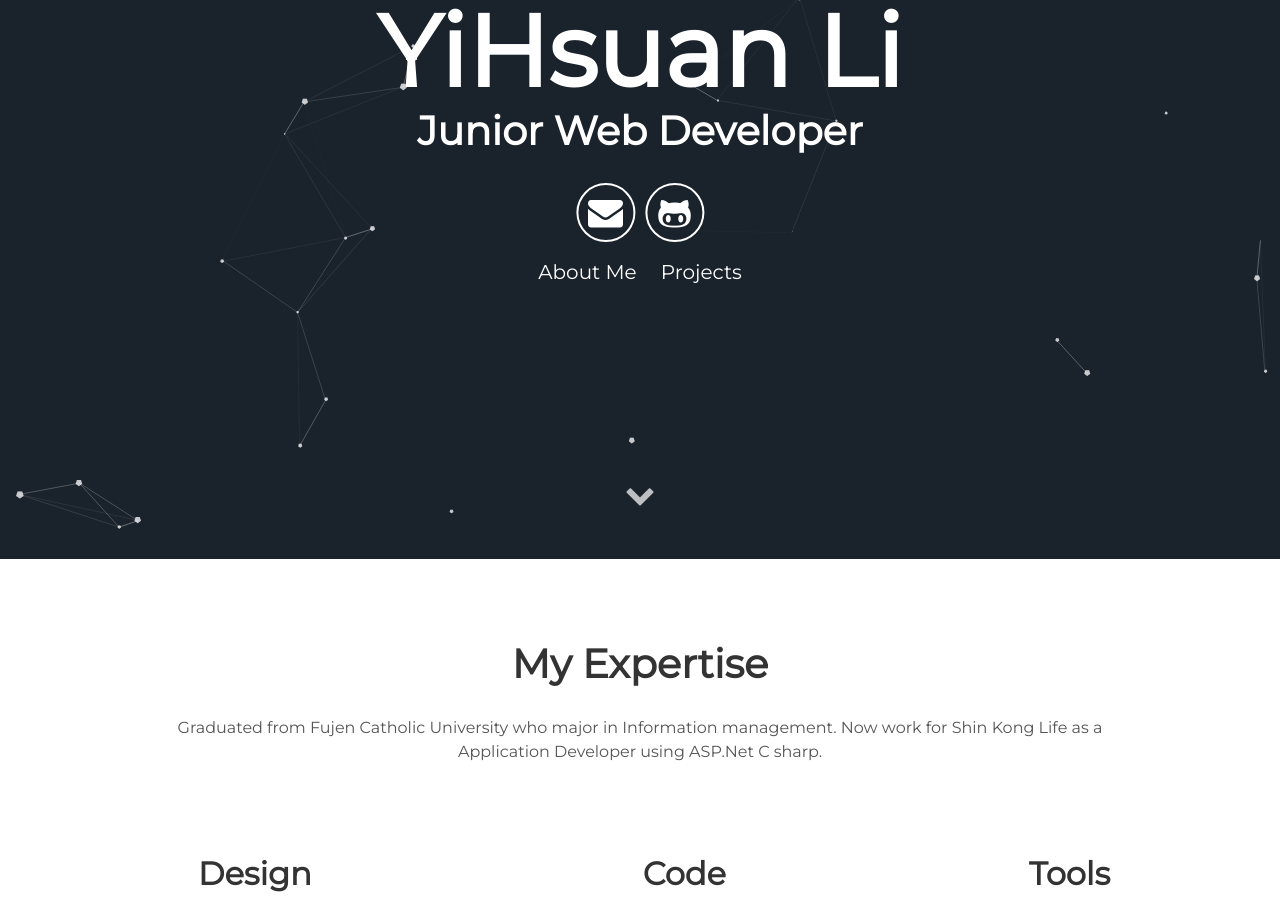
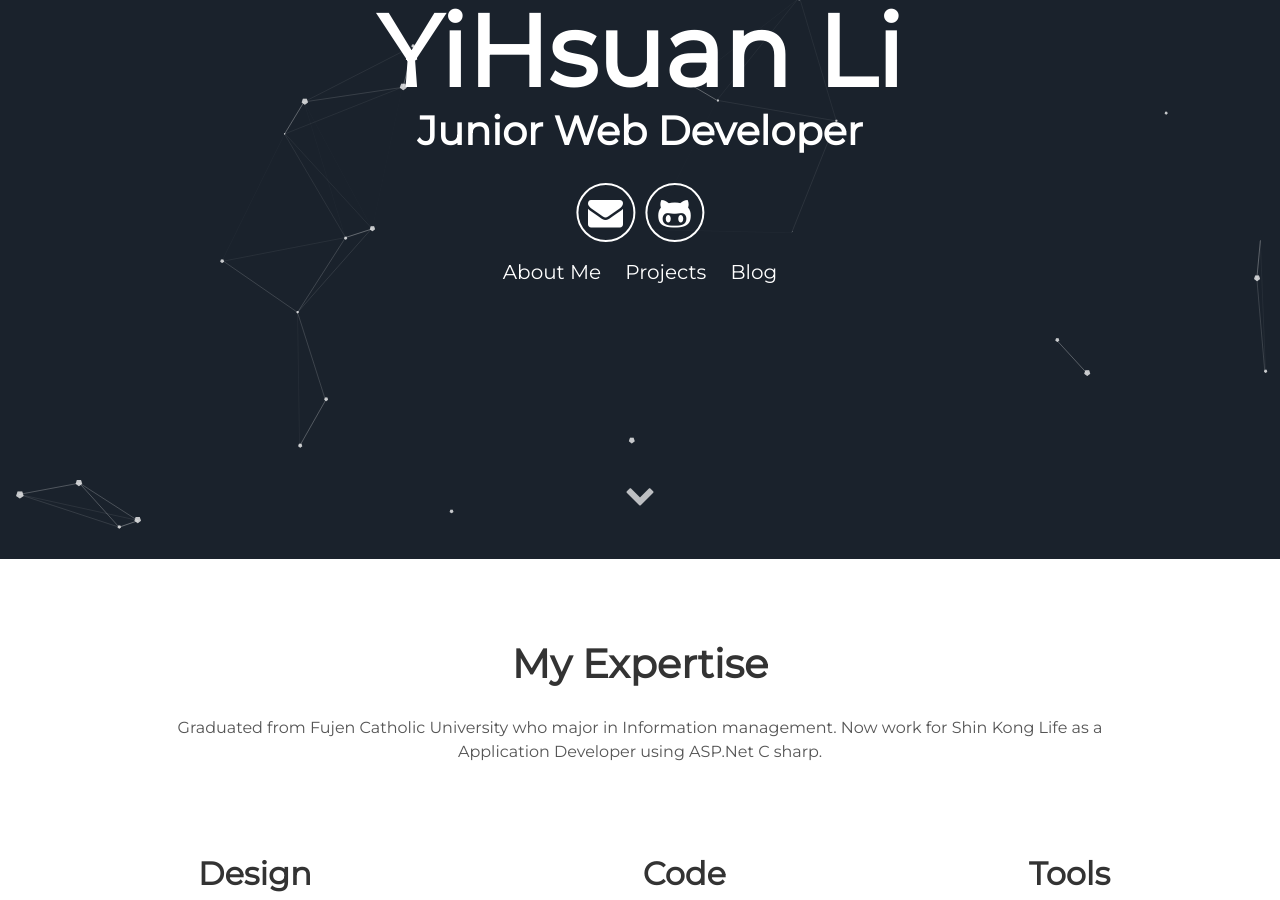
Before and after one commit to YiHsuanLi0113/YiHsuanLi0113.github.io, a Jekyll site: the page built from index.md, in a window 1280 px wide and 900 px high, scrolled down 341 px. Built offline with Jekyll 4.4.1, drawn with Linux system fonts in a browser that asks for light colours; our own code applies the rules of GitHub Pages for plain Markdown files.

Commit message:
add section blog link

```diff
--- a/_includes/header.html
+++ b/_includes/header.html
@@ -13,6 +13,7 @@
       <div class="header-links">
         <a class="link" href="#about" data-scroll>About Me</a>
         <a class="link" href="#projects" data-scroll>Projects</a>
+        <a class="link" href="#blog" data-scroll>Blog</a>
       </div>
   </div>
   <a class="down" href="#about" data-scroll><i class="icon fa fa-chevron-down" aria-hidden="true"></i></a>
```
